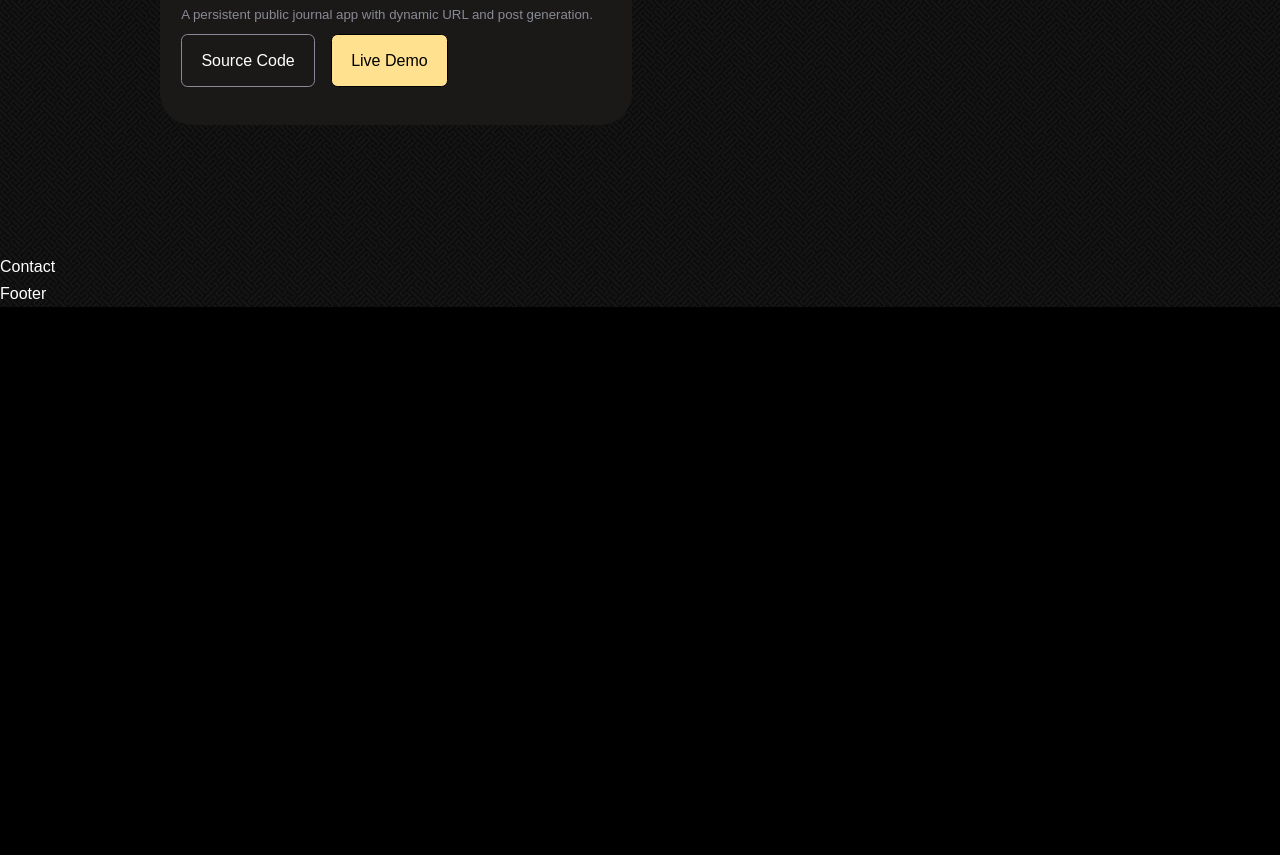
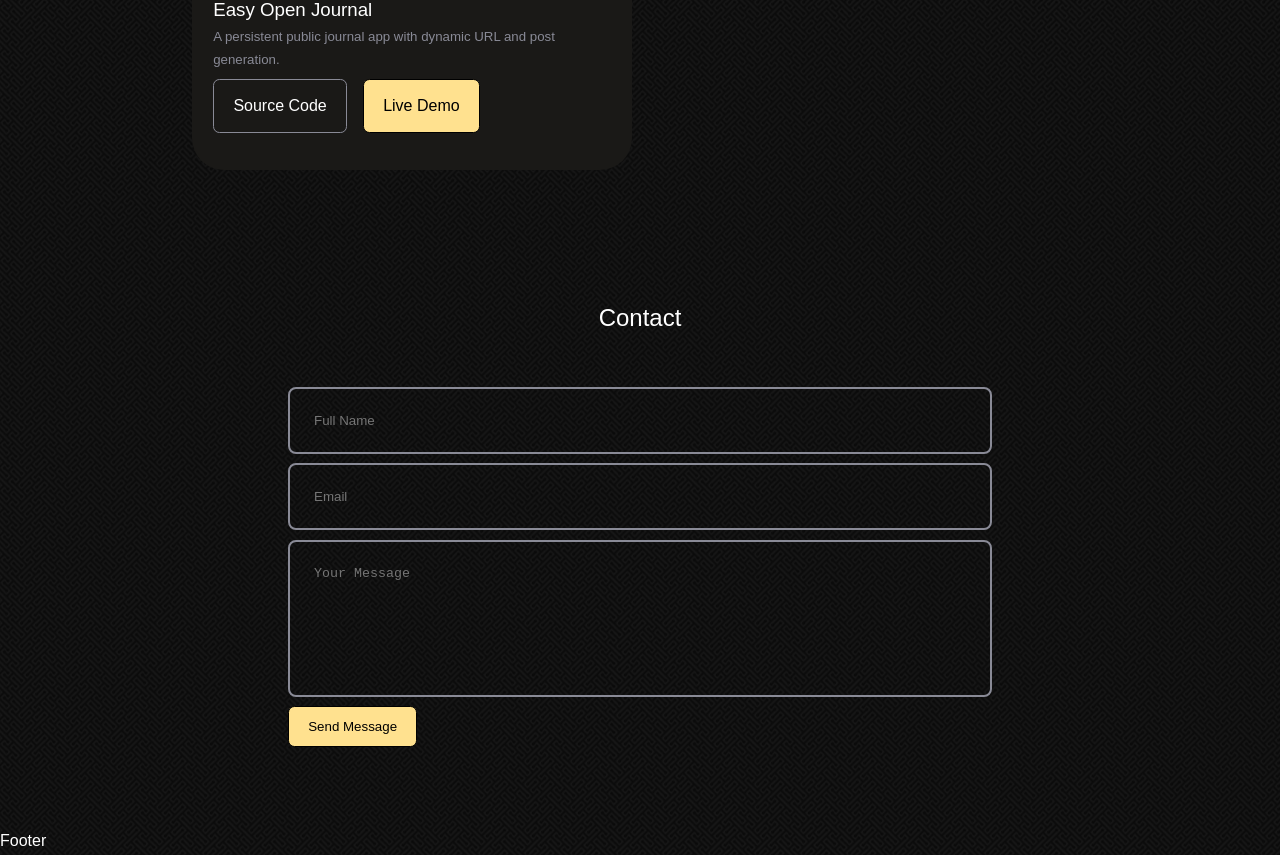
Before and after one commit to gjersing/gjersing-portfolio, a React (Create React App) app: page / in a window 1280 px wide. Shown: the part 1813-2668 px from the top of the page. Before the commit the page ends 2120 px from the top, so only its background shows below. Built offline with nearby package versions, Linux system fonts and the light colour scheme; a web font is replaced by a local one.

Commit message:
Implement contact form with emailjs

```diff
--- a/package.json
+++ b/package.json
@@ -6,6 +6,7 @@
     "@testing-library/jest-dom": "^5.16.4",
     "@testing-library/react": "^12.1.4",
     "@testing-library/user-event": "^13.5.0",
+    "emailjs-com": "^3.2.0",
     "react": "^18.0.0",
     "react-dom": "^18.0.0",
     "react-icons": "^4.3.1",
--- a/src/components/contact/Contact.jsx
+++ b/src/components/contact/Contact.jsx
@@ -1,9 +1,29 @@
-import React from 'react'
+import React, { useRef } from 'react'
+import emailjs from 'emailjs-com'
 import './contact.css'
 
 const Contact = () => {
+  const form = useRef();
+
+  const sendEmail = (e) => {
+    e.preventDefault();
+    emailjs.sendForm('service_5w1q4of', 'template_kvi7lod', form.current, '4eNqrj6cVupulf9a1');
+    e.target.reset();
+  };
+
   return(
-    <section id='contact'>Contact</section>
+    <section id='contact'>
+      <h2>Contact</h2>
+
+      <div className='container contact__container'>
+        <form ref={form} onSubmit={sendEmail}>
+          <input type='text' name='name' placeholder='Full Name' required />
+          <input type='email' name='email' placeholder='Email' required />
+          <textarea name='message' rows='7' placeholder='Your Message' required></textarea>
+          <button type='submit' className='btn btn-primary '>Send Message</button>
+        </form>
+      </div>
+    </section>
   );
 }
 
--- a/src/components/contact/contact.css
+++ b/src/components/contact/contact.css
@@ -0,0 +1,38 @@
+.container.contact__container {
+  width: 40%;
+}
+
+form {
+  display: flex;
+  flex-direction: column;
+  gap: 0.6rem;
+  margin-bottom: 5rem;
+}
+
+input, textarea {
+  width: 100%;
+  padding: 1.5rem;
+  border-radius: 0.5rem;
+  background: transparent;
+  border: 2px solid var(--color-trim-lighter);
+  color: var(--color-white);
+  resize: none;
+}
+
+@media screen and (max-width: 1400px) {
+  .container.contact__container {
+    width: 55%;
+  }
+}
+
+@media screen and (max-width: 1024px) {
+  .container.contact__container {
+    width: 75%;
+  }
+}
+
+@media screen and (max-width: 600px) {
+  .container.contact__container {
+    width: 90%;
+  }
+}
--- a/src/index.css
+++ b/src/index.css
@@ -12,7 +12,7 @@
 }
 
 :root {
-  --container-width-lg: 75%;
+  --container-width-lg: 70%;
   --container-width-md: 83%;
   --container-width-sm: 90%;
 
@@ -82,6 +82,7 @@ a:hover {
 .btn {
   width: max-content;
   display: inline-block;
+  background: transparent;
   color: var(--color-white);
   padding: 0.75rem 1.2rem;
   border-radius: 0.4rem;
```
Also changed, not shown: 1 other file (tests, documents, lock files or other folders).
